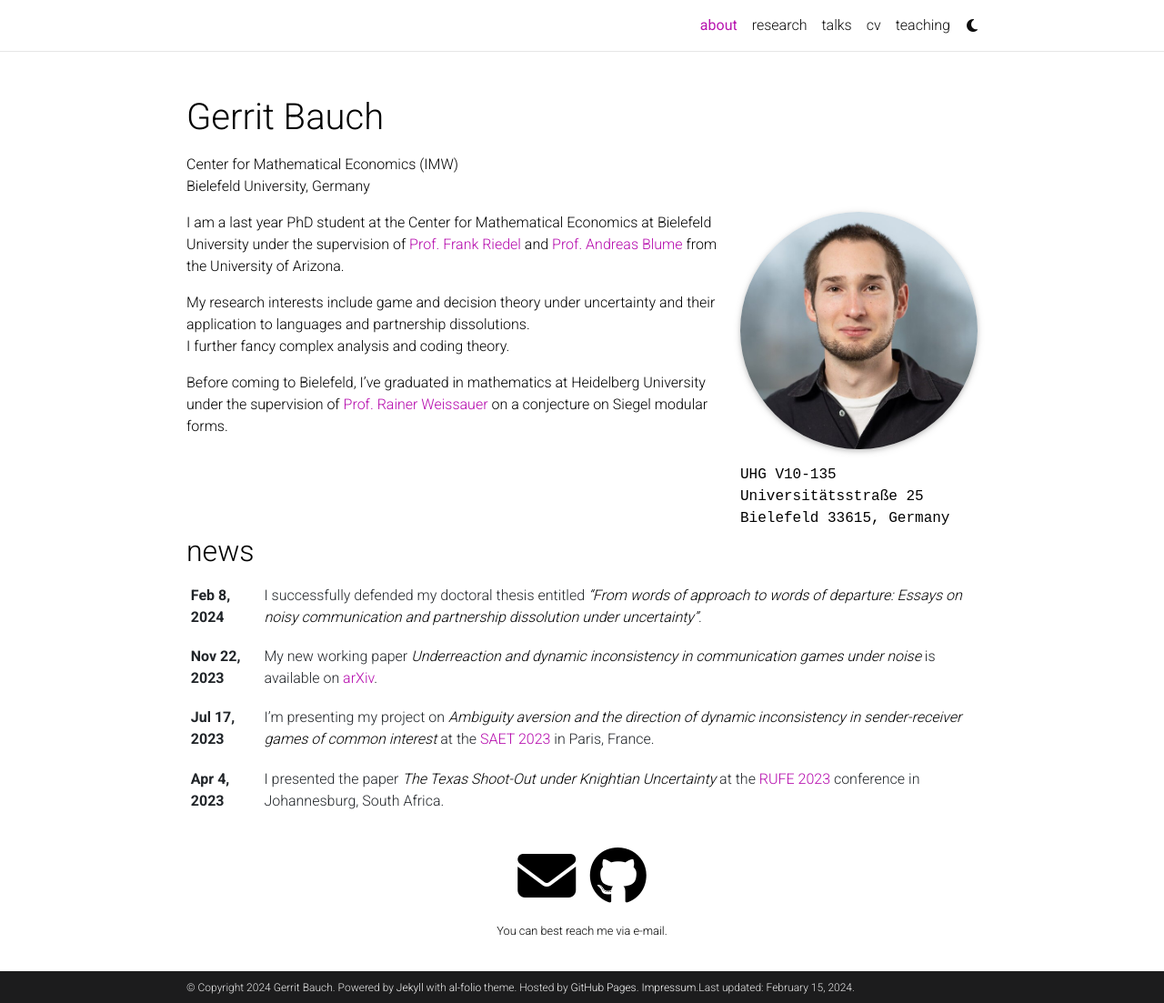
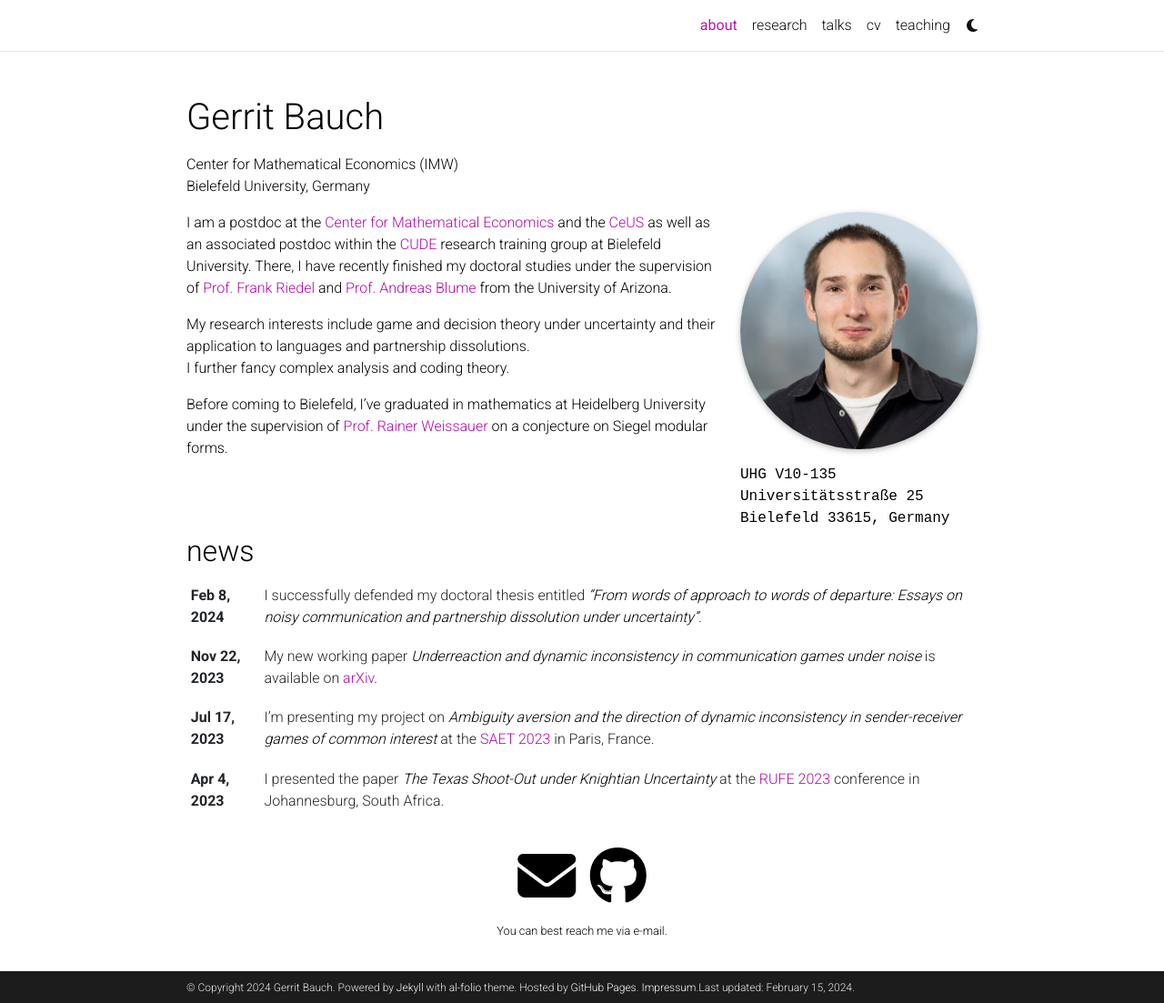
Before and after one commit to gbauch/gbauch.github.io, a Jekyll site: the page built from _pages/about.md, in a window 1280 px wide and 1103 px high. Shown: the whole window at 91% size. Built offline with Jekyll 4.4.1, drawn with Linux system fonts in a browser that asks for light colours; full-size pictures stand in for the smaller copies a plugin makes; comment, search, counter and statistics services are not loaded; a style sheet for code colours, icons or effects is not loaded.

Commit message:
Update about.md

```diff
--- a/_pages/about.md
+++ b/_pages/about.md
@@ -20,7 +20,7 @@
 ---
 
 
-I am a last year PhD student at the Center for Mathematical Economics at Bielefeld University under the supervision of [Prof. Frank Riedel](https://wwwhomes.uni-bielefeld.de/friedel/) and [Prof. Andreas Blume](https://sites.google.com/site/andreas3blume/) from the University of Arizona.
+I am a postdoc at the [Center for Mathematical Economics](https://www.uni-bielefeld.de/zwe/imw/) and the [CeUS](https://www.uni-bielefeld.de/einrichtungen/ceus/) as well as an associated postdoc within the [CUDE](https://www.uni-bielefeld.de/zwe/imw/cude/) research training group at Bielefeld University. There, I have recently finished my doctoral studies under the supervision of [Prof. Frank Riedel](https://wwwhomes.uni-bielefeld.de/friedel/) and [Prof. Andreas Blume](https://sites.google.com/site/andreas3blume/) from the University of Arizona.
 
 <p>My research interests include game and decision theory under uncertainty and their application to languages and partnership dissolutions.<br>I further fancy complex analysis and coding theory.</p>
 
```
